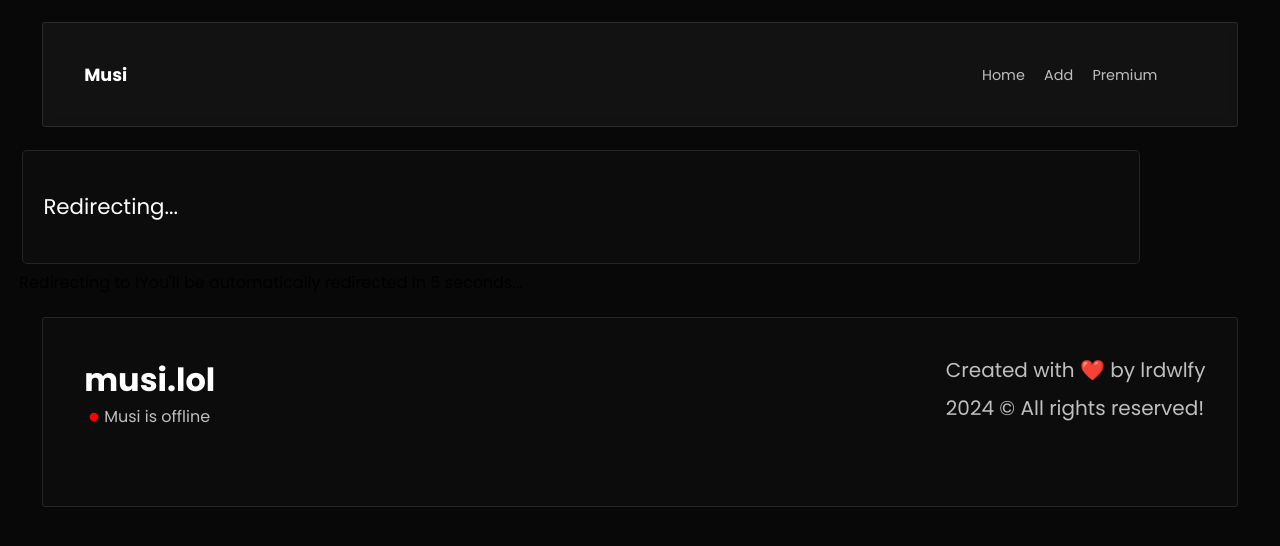
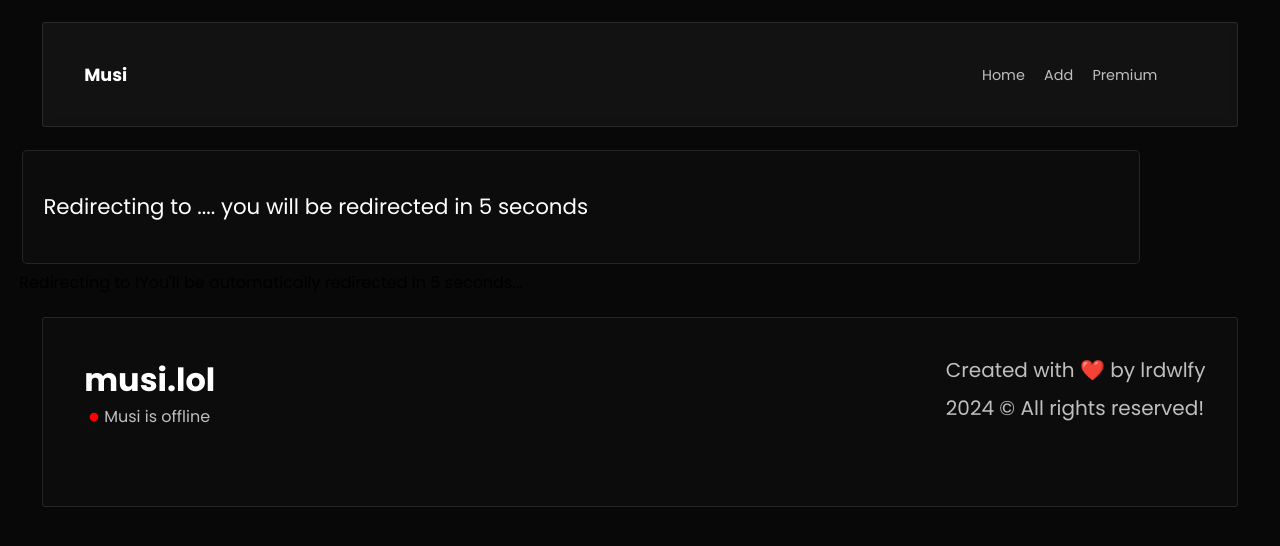
Before and after one commit to musidiscordbot/musi-website, a Next.js app: page /redirect in a window 1280 px wide. Shown: the top 546 px of the page. Built offline with nearby package versions, Linux system fonts and the light colour scheme; no server answers.

Commit message:
Update redirect.js

```diff
--- a/src/pages/redirect.js
+++ b/src/pages/redirect.js
@@ -39,7 +39,7 @@ export default function RedirectPage() {
       <nav className="accordion arrows" id="commands">
         <header className="box">
           <label htmlFor="acc-close" className="box-title h-color">
-            Redirecting...
+            Redirecting to {router.query.url}.... you will be redirected in 5 seconds
           </label>
         </header>
       </nav>
```
